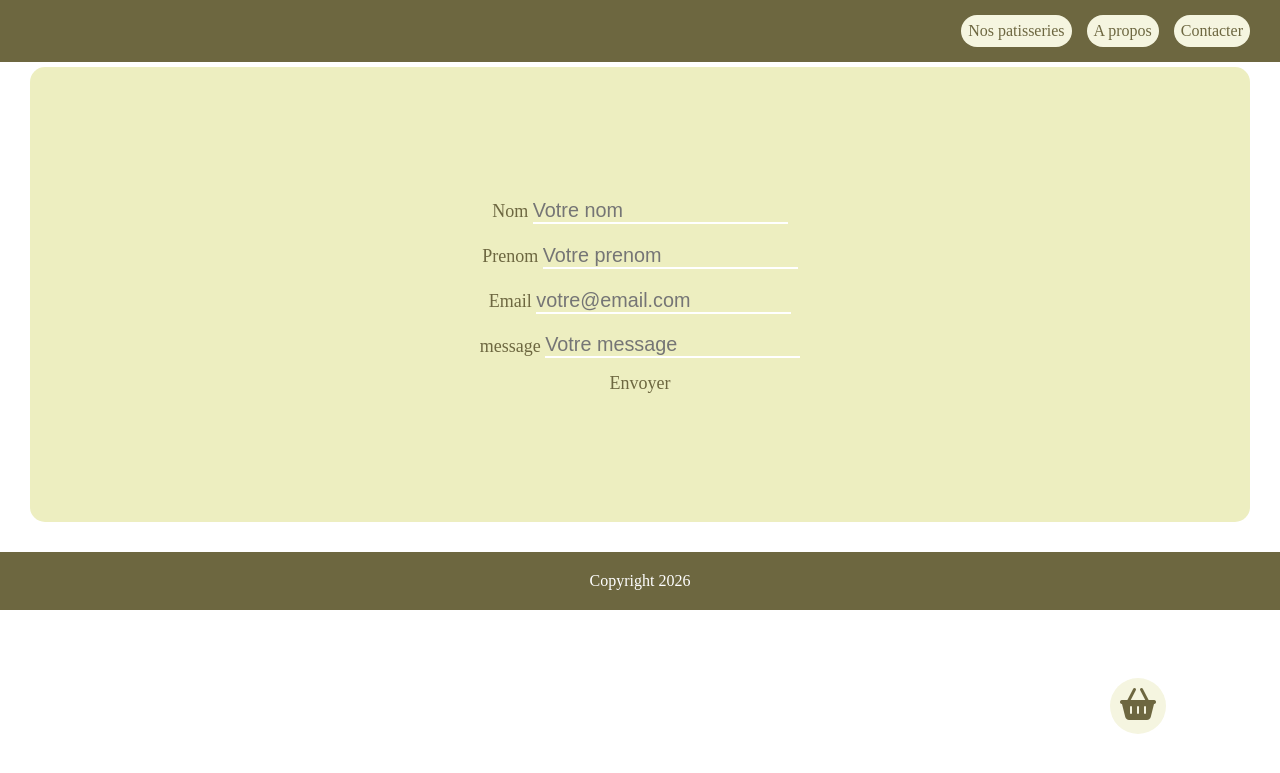
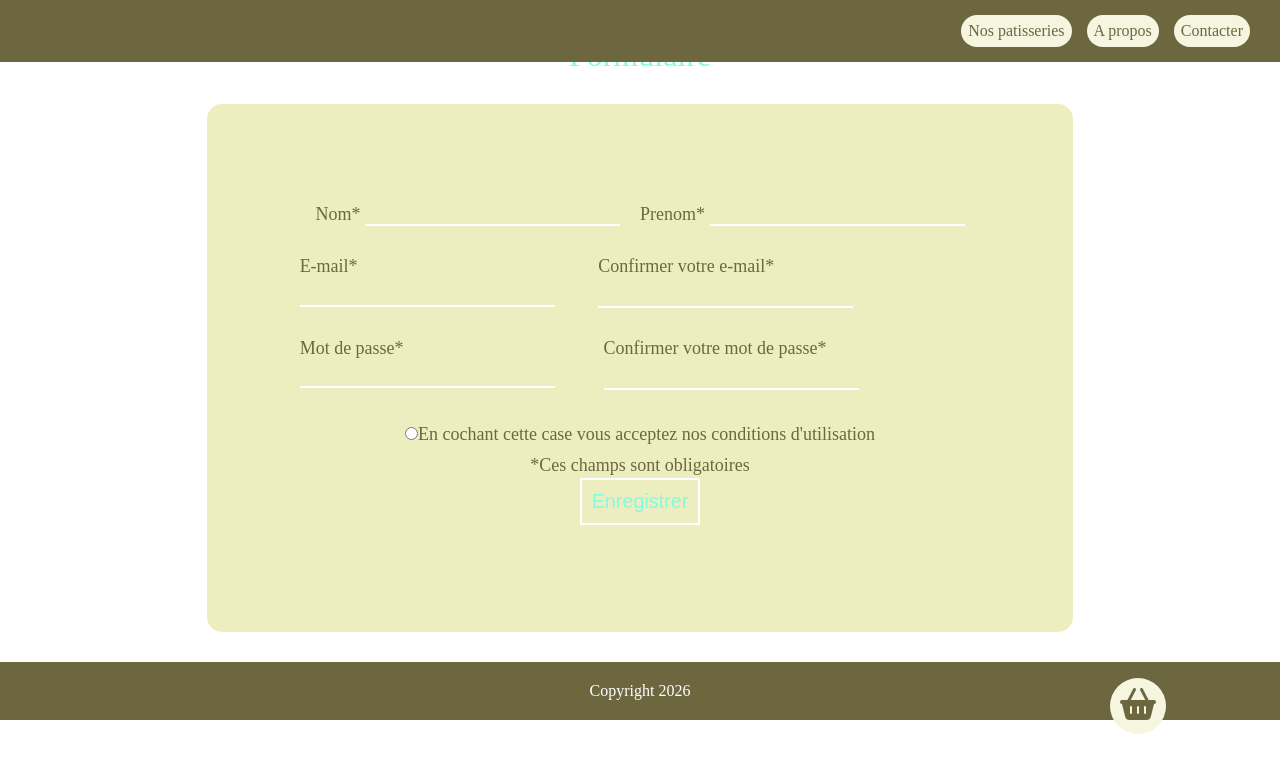
Before and after one commit to 3670818/projet_prototype1, a Flask app: page /contacter in a window 1280 px wide. Shown: the top 773 px of the page. Run offline with Flask 3, Linux system fonts and the light colour scheme.

Commit message:
test sur contacter

```diff
--- a/static/css/base.css
+++ b/static/css/base.css
@@ -275,6 +275,51 @@ form {
 #page-contact {
   /* background-color: aliceblue; */
 }
+f #info {
+  background-color: #4a5363;
+  border-radius: 25px;
+  margin: 20px;
+  padding: 40px;
+}
+.title {
+  color: #81fcdf;
+  display: flex;
+  justify-content: center;
+  font-size: xx-large;
+  animation: couleur 5s;
+}
+@keyframes couleur {
+  0% {
+    color: black;
+  }
+  50.0% {
+    color: gray;
+  }
+  100.0% {
+    color: #81fcdf;
+  }
+}
+@keyframes bouger {
+  0% {
+    transform: translate(0vw, 0vh) rotate(0);
+  }
+  25% {
+    transform: translate(95vw, 0vh) rotate(360deg);
+  }
+  50% {
+    transform: translate(95vw, 90vh) rotate(0);
+  }
+  75% {
+    transform: translate(0vw, 90vh) rotate(360deg);
+  }
+  100% {
+    transform: translate(0vw, 0vh) rotate(0deg);
+  }
+}
+.colonne {
+  display: flex;
+  flex-direction: column;
+}
 form {
   display: flex;
   flex-direction: column;
@@ -285,7 +330,28 @@ form {
 * {
   outline: 0 !important;
 }
+.formulaire {
+  display: flex;
+  flex-direction: column;
+  justify-content: center;
+  align-items: center;
+  animation: translateFromLeft 1s ease-in-out;
+}
 
+@keyframes translateFromLeft {
+  from {
+    transform: translateX(-200%);
+    background-color: gray;
+  }
+  to {
+    transform: translateX(0);
+    background-color: black;
+  }
+}
+.form-example {
+  display: flex;
+  flex-direction: column;
+}
 input {
   margin-top: 1.5%;
   background: transparent;
@@ -294,7 +360,7 @@ input {
   border-bottom: 2px solid white;
   font-size: 1.1em;
   font-weight: 300;
-  color: gray;
+  color: #81fcdf;
   margin-bottom: 15px;
 }
 
@@ -303,11 +369,75 @@ input {
   padding: 10px;
   cursor: pointer;
 }
+
 .error {
   display: none;
   color: red;
   font-size: large;
 }
+
+@media (min-width: 768px) {
+  .form-example {
+    display: flex;
+    flex-direction: row;
+    align-items: first baseline;
+    /* flex-wrap: wrap; */
+    justify-content: space-between;
+    gap: 20px;
+    padding-bottom: 15px;
+  }
+  /* .formulaire {
+    justify-content: space-between;
+  } */
+  #info {
+    margin: 0px;
+    padding: 0px;
+  }
+  .valider {
+    display: flex;
+    justify-content: center;
+  }
+}
+.test {
+  display: none;
+  width: 35 em;
+}
+
+@keyframes scale-phenix {
+  0% {
+    transform: scale(0);
+  }
+  100% {
+    transform: scale(1);
+  }
+}
+@keyframes rotate-loader {
+  from {
+    transform: rotate(0);
+  }
+  to {
+    transform: rotate(360deg);
+  }
+}
+.fini {
+  display: flex;
+  justify-content: center;
+}
+#merci {
+  display: none;
+  font-size: xxx-large;
+  color: #4a5363;
+}
+
+/* label:hover {
+  font-size: larger;
+  animation: translateFromLeft 1s ease-in-out;
+}
+.title:hover {
+  animation: translateFromLeft 1s ease-in-out;
+  color: aliceblue;
+} */
+
 /* fin du cote css de la page contacter */
 /*  */
 /*  */
--- a/templates/contact.html
+++ b/templates/contact.html
@@ -5,55 +5,75 @@
 {% block main %}
 <main id="page-contact">
   <h1>Nous Contacter</h1>
-  <form method="post" class="form">
-    <div class="form-group">
-      <label for="username">Nom</label>
-      <input
-        type="text"
-        id="username"
-        name="username"
-        required
-        value="{{ request.form['username'] or '' }}"
-        placeholder="Votre nom"
-      />
-    </div>
-    <div class="form-group">
-      <label for="surname">Prenom</label>
-      <input
-        type="text"
-        id="surname"
-        name="surname"
-        required
-        value="{{ request.form['username'] or '' }}"
-        placeholder="Votre prenom"
-      />
+  <div class="formulaire">
+    <div id="info">
+      <p class="title">Formulaire</p>
+      <form method="get" class="colonne">
+        <div class="form-example">
+          <div class="nom">
+            <label for="name">Nom* </label>
+            <input type="text" id="name" required />
+            <p class="error error-nom">Erreur sur le nom</p>
           </div>
 
-    <div class="form-group">
-      <label for="email">Email</label>
-      <input
-        type="email"
-        id="email"
-        name="email"
-        required
-        value="{{ request.form['email'] or '' }}"
-        placeholder="votre@email.com"
-      />
+          <div class="prenom">
+            <label for="name">Prenom* </label>
+            <input type="text" id="Prenom" required />
+            <p class="error error-prenom">Erreur sur le prenom</p>
+          </div>
         </div>
 
-    <div class="form-group">
-      <label for="message">message</label>
-      <input
-        type="message"
-        id="message"
-        name="message"
-        required
-        placeholder="Votre message"
-      />
+        <div class="form-example">
+          <div class="email">
+            <label for="email">E-mail* </label>
+            <input type="email" class="email" id="email" />
+            <p class="error error-email">Erreur sur l'email</p>
+          </div>
+          <div class="conf-email">
+            <label for="conf-email-input">Confirmer votre e-mail* </label>
+            <input type="email" id="conf-email-input" />
+            <p class="error error_email">Erreur sur l'email</p>
+          </div>
         </div>
 
-    <button type="submit" class="btn btn-primary">Envoyer</button>
+        <div class="form-example">
+          <div class="mot">
+            <label for="conf-password-input">Mot de passe* </label>
+            <input type="text" class="password" id="conf-password-input" />
+            <p class="error error-mot-majuscule">
+              Erreur sur le mot de passe mettre une majuscule
+            </p>
+            <p class="error error-mot-chiffre">
+              Erreur sur le mot de passe mettre un chiffre
+            </p>
+            <p class="error error-mot-taille">
+              Erreur le mot de passe n'est pas assez long
+            </p>
+
+            <p class="error error-mot-charctere-spe">
+              Erreur le mot de passe n'a pas de charctere speciale
+            </p>
+          </div>
+          <div class="conf-mot">
+            <label for="password">Confirmer votre mot de passe* </label>
+            <input type="text" class="password" id="password" required />
+            <p class="error error-conf">Erreur sur le mot de passe</p>
+          </div>
+        </div>
+        <label id="cocher"
+          ><input type="radio" name="radio" />En cochant cette case vous
+          acceptez nos conditions d'utilisation
+        </label>
+        <div class="error conditions">
+          Vous devez accepter nos conditions d'utilisation
+        </div>
+        <p>*Ces champs sont obligatoires</p>
+        <div class="valider">
+          <input type="submit" value="Enregistrer" />
+        </div>
       </form>
+    </div>
+  </div>
 </main>
 
 {% endblock %}
```
Lines whose indentation alone changed are shown as unchanged.
